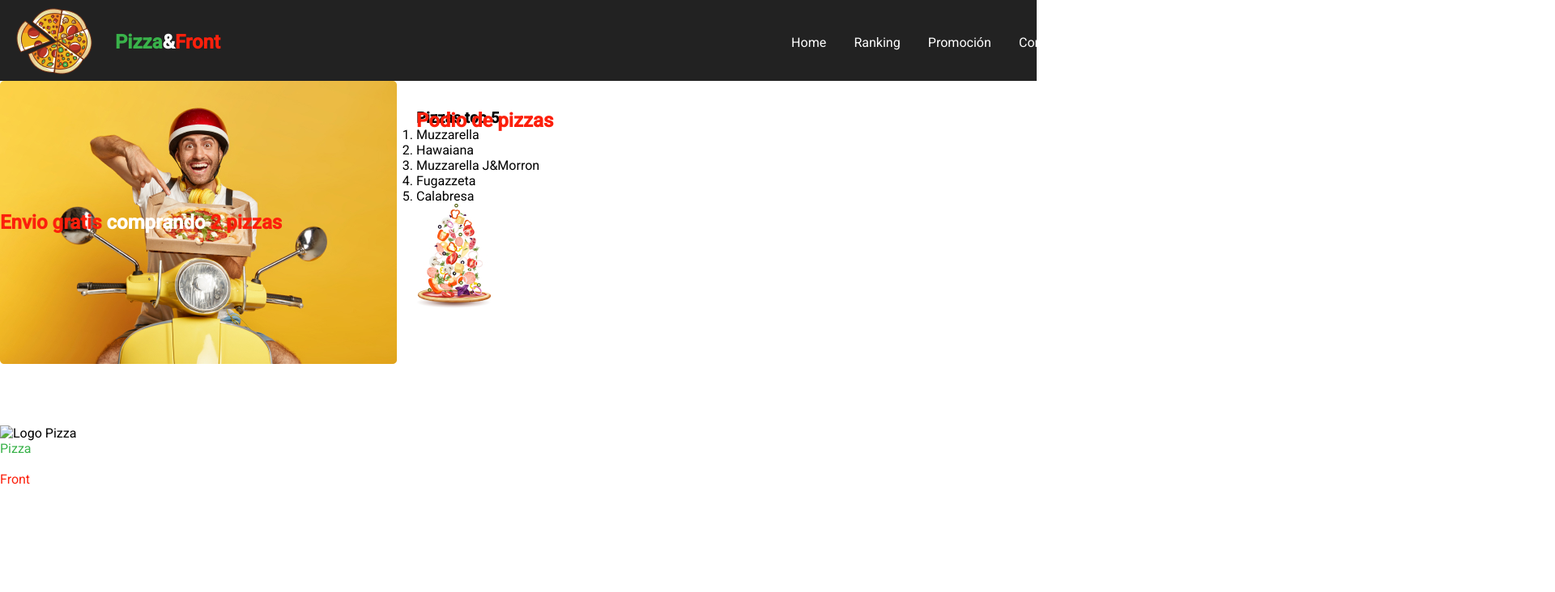
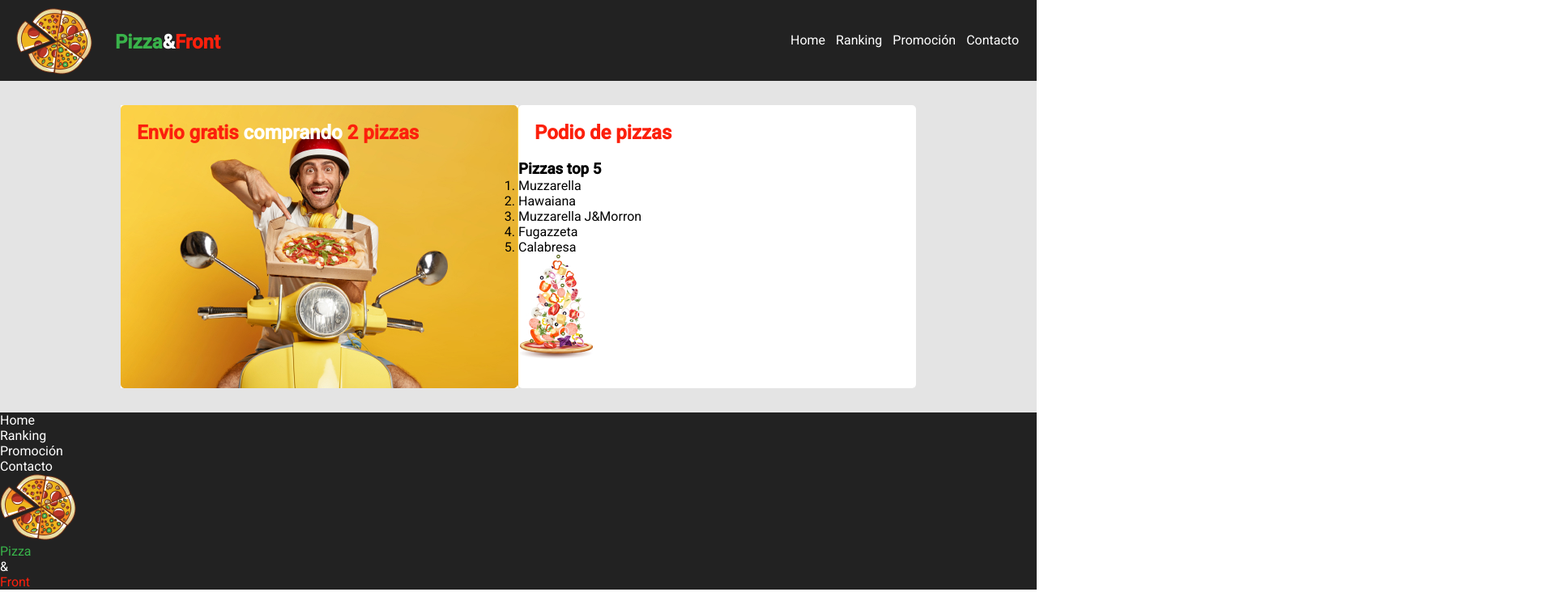
Before and after one commit to lizgiraldo/pizzaFront, a plain HTML site: page index.html in a window 1280 px wide. Shown: the top 732 px of the page at 81% size, 1920 px wide, since content can reach past the window. Drawn offline with Linux system fonts and the light colour scheme; a web font is replaced by a local one.

Commit message:
Finalizacion del header

```diff
--- a/css/style.css
+++ b/css/style.css
@@ -7,12 +7,27 @@
 }
 
 header{
-    position: relative;
+    display: flex;
+    justify-content: flex-end;
     background-color: #222222;
     width: 100%;
     height: 100px;
     left: 0px;
     top: 0px;
+}
+
+.navbar ul{
+    width: 284px;
+    height: 19px;
+    display: flex;
+    flex-direction: row;
+    margin-right: 20px;
+    margin-left: 20px;
+}
+
+.navbar ul li{
+    margin-right: 13px;
+    margin-top: 40px;
 }
 
 .logo{
@@ -46,50 +61,62 @@ span{
     line-height: 28px;
 }
 
+
 .sinStyle{
     color: white;
     text-decoration: none;
 }
 
-.ul-bar{
-    /* position: absolute; */
+nav{
     display: flex;
-    justify-content: space-around;
-    align-items: center;
-    list-style:none;
-    text-decoration: none;
-    color: white;
-    display: flex;
-    width: 380px;
+    justify-content: flex-end;
 
 }
 
-nav{
-    position: relative;
-    left: 75%;
-    top: 43px;
+.ul-bar{
+    list-style-type: none;
+    align-items: stretch;
+}
+
+.mainFont{
+    /* position: relative; */
+    display: flex;
+    height: 410px;
+    background-color: #e4e4e4;
+    justify-content: center;
+
+}
+
+.domicilio {
+    align-self: center;
+    display: flex;
+    background-image: url(../img/delivery.jpg);
+    width: 491px;
+    height: 350px;
 }
 
 
 .podio2{
-    position: absolute;
-    /* display: flex;
-    justify-content: space-around; */
     width: 491px;
     height: 350px;
-    left: 514px;
-    top: 135px;
     background-color: #FFFFFF;
     border-radius: 5px;
+    align-self: center;
 }
 
+
 h2 {
-    position:absolute;
     color: #FC200C;
+    padding: 20px;
+    font-weight: 900;
 }
 
-.mainFont{
-    position: relative;
-    display:flex;
-    align-items: center;
+
+.soyTituloPeque{
+
+
 }
+
+footer{
+    background-color: #222222;
+}
--- a/index.html
+++ b/index.html
@@ -1,20 +1,21 @@
 <!DOCTYPE html>
 <html lang="en">
   <head>
-    <meta charset="UTF-8">
-    <meta http-equiv="X-UA-Compatible" content="IE=edge">
-    <meta name="viewport" content="width=device-width, initial-scale=1.0">
-    <link rel="stylesheet" href="css/style.css">
+    <meta charset="UTF-8" />
+    <meta http-equiv="X-UA-Compatible" content="IE=edge" />
+    <meta name="viewport" content="width=device-width, initial-scale=1.0" />
+    <link rel="stylesheet" href="css/style.css" />
     <title>Pizza&Front</title>
   </head>
   <body>
     <header>
       <div class="logo">
-                <img src="./img/VectorPizza.png" alt="Logo Pizza">
-                <span class="pizzaAndFront"><a class="pizza">Pizza</a><a>&</a><a class="front">Front</a></span>
-
+        <img src="./img/VectorPizza.png" alt="Logo Pizza" />
+        <span class="pizzaAndFront"
+          ><a class="pizza">Pizza</a><a>&</a><a class="front">Front</a></span
+        >
       </div>
-            <nav>
+        <nav class="navbar">
             <ul class="ul-bar">
               <li><a class="sinStyle" href="">Home</a></li>
               <li><a class="sinStyle" href="">Ranking</a></li>
@@ -26,12 +27,12 @@
 
     <main>
       <section class="mainFont">
-            <img src="./img/delivery.jpg" alt="Domiciliario">
-            <h2>Envio gratis <span>comprando</span> 2 pizzas</h2>
-        </section>
-        <section class="podio2">
+        <article class="domicilio">
+          <h2 class="soyTituloPeque">Envio gratis <span>comprando</span> 2 pizzas</h2>
+        </article>
+
+        <article class="podio2">
           <h2>Podio de pizzas</h2>
-            <article>
           <h3>Pizzas top 5</h3>
           <ol>
             <li>Muzzarella</li>
@@ -40,9 +41,9 @@
             <li>Fugazzeta</li>
             <li>Calabresa</li>
           </ol>
-                  <div>
-                    <img src="./img/PizzaFalling.jpg" alt="ingredientes-pizza">
-                  </div>
+          <span>
+            <img src="./img/PizzaFalling.jpg" alt="ingredientes-pizza" />
+          </span>
         </article>
       </section>
     </main>
@@ -57,8 +58,10 @@
         </ul>
       </div>
       <div>
-            <img src="" alt="Logo Pizza">
-            <p class="pizza">Pizza</p><span>&</span><p class="front">Front</p>
+        <img src="./img/VectorPizza.png" alt="Logo Pizza" />
+        <p class="pizza">Pizza</p>
+        <span>&</span>
+        <p class="front">Front</p>
       </div>
     </footer>
   </body>
```
Lines whose indentation alone changed are shown as unchanged.
